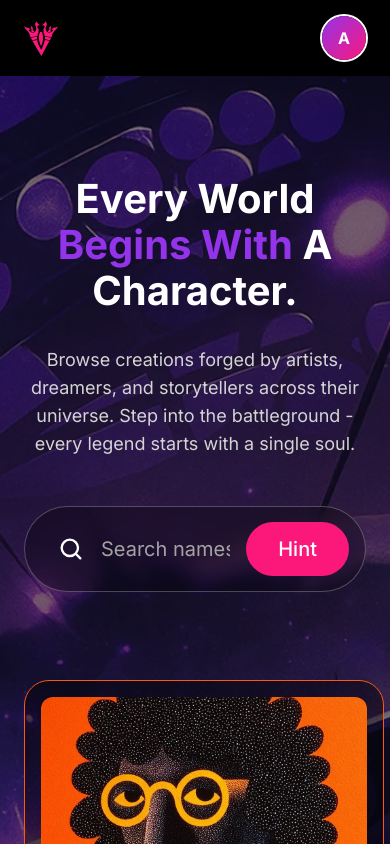
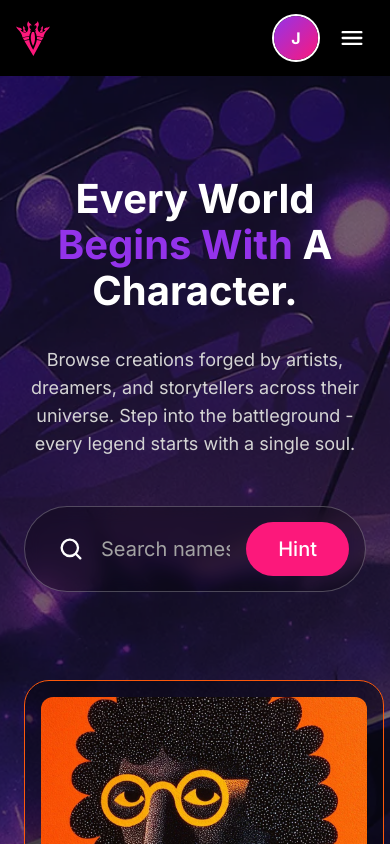
Before and after one commit to olascostudio/Vantaorigin, a React (Vite) app: page /discover in a window 390 px wide. Shown: the top 844 px of the page. Built offline with nearby package versions, Linux system fonts and the light colour scheme; a web font is replaced by a local one.

Commit message:
Add a menu to the dashboard nav on phones and tablets
The Discover, Creators' Hub, Marketplace and Community links were hidden
below 1024px with no way to reach them. The avatar also shows the picture
saved in Settings.

Co-Authored-By: Claude Opus 5 <noreply@anthropic.com>

```diff
--- a/src/components/DashboardNav.jsx
+++ b/src/components/DashboardNav.jsx
@@ -1,6 +1,8 @@
-import { Link, NavLink } from "react-router-dom";
+import { useEffect, useState } from "react";
+import { Link, NavLink, useLocation } from "react-router-dom";
 import logoMark from "../assets/landing/hero/logo-mark.svg";
 import logoWordmark from "../assets/landing/hero/logo-wordmark.svg";
+import { loadSettings } from "../data/settings";
 
 const LINKS = [
   { label: "Discover", to: "/discover" },
@@ -10,8 +12,23 @@ const LINKS = [
 ];
 
 export default function DashboardNav({ active = "Discover" }) {
+  const [open, setOpen] = useState(false);
+  const { pathname } = useLocation();
+  const settings = loadSettings();
+  const initial = (settings.firstName || settings.username || "A").replace("@", "").charAt(0).toUpperCase();
+
+  // Close the menu after navigating, and on Escape.
+  useEffect(() => setOpen(false), [pathname]);
+  useEffect(() => {
+    if (!open) return undefined;
+    const onKey = (event) => event.key === "Escape" && setOpen(false);
+    document.addEventListener("keydown", onKey);
+    return () => document.removeEventListener("keydown", onKey);
+  }, [open]);
+
   return (
-    <header className="relative z-30 flex h-[76px] items-center justify-between gap-6 bg-black px-6 lg:px-12">
+    <header className="relative z-30 bg-black">
+      <div className="flex h-[76px] items-center justify-between gap-4 px-4 sm:px-6 lg:px-12">
         <Link to="/discover" className="flex shrink-0 items-center gap-2.5" aria-label="VantaOrigin home">
           <img src={logoMark} alt="" className="h-[35px] w-[33.892px]" />
           <img src={logoWordmark} alt="" className="hidden h-[20.7px] w-[131.216px] sm:block" />
@@ -33,14 +50,72 @@ export default function DashboardNav({ active = "Discover" }) {
           </ul>
         </nav>
 
+        <div className="flex shrink-0 items-center gap-3">
           <Link
             to="/settings"
             aria-label="Your profile and settings"
-        className="flex size-11 shrink-0 items-center justify-center rounded-full bg-gradient-to-br from-secondary to-primary ring-2 ring-white"
+            className="flex size-11 shrink-0 items-center justify-center overflow-hidden rounded-full bg-gradient-to-br from-secondary to-primary ring-2 ring-white"
           >
-        {/* Placeholder until a real avatar image is wired up. */}
-        <span className="font-ui text-base font-bold text-white">A</span>
+            {settings.avatar ? (
+              <img src={settings.avatar} alt="" className="size-full object-cover" />
+            ) : (
+              <span className="font-ui text-base font-bold text-white">{initial}</span>
+            )}
           </Link>
+
+          <button
+            type="button"
+            onClick={() => setOpen((value) => !value)}
+            aria-expanded={open}
+            aria-controls="dashboard-menu"
+            aria-label={open ? "Close menu" : "Open menu"}
+            className="flex size-11 items-center justify-center rounded-lg text-white hover:bg-white/10 lg:hidden"
+          >
+            <svg viewBox="0 0 24 24" className="size-7" fill="none" stroke="currentColor" strokeWidth="2" aria-hidden="true">
+              {open ? (
+                <path d="M6 6l12 12M18 6L6 18" strokeLinecap="round" />
+              ) : (
+                <path d="M4 7h16M4 12h16M4 17h16" strokeLinecap="round" />
+              )}
+            </svg>
+          </button>
+        </div>
+      </div>
+
+      {/* Phones and tablets: the same links, folded away until asked for */}
+      {open && (
+        <nav
+          id="dashboard-menu"
+          aria-label="Main"
+          className="absolute inset-x-0 top-[76px] border-t border-white/10 bg-black px-4 pb-4 shadow-xl lg:hidden"
+        >
+          <ul className="flex flex-col font-ui text-lg">
+            {LINKS.map(({ label, to }) => (
+              <li key={label}>
+                <NavLink
+                  to={to}
+                  onClick={() => setOpen(false)}
+                  className={`block rounded-lg px-3 py-4 ${
+                    label === active ? "font-bold text-primary" : "text-white hover:bg-white/5"
+                  }`}
+                  aria-current={label === active ? "page" : undefined}
+                >
+                  {label}
+                </NavLink>
+              </li>
+            ))}
+            <li>
+              <Link
+                to="/settings"
+                onClick={() => setOpen(false)}
+                className="block rounded-lg px-3 py-4 text-white hover:bg-white/5"
+              >
+                Settings
+              </Link>
+            </li>
+          </ul>
+        </nav>
+      )}
     </header>
   );
 }
```
Lines whose indentation alone changed are shown as unchanged.
